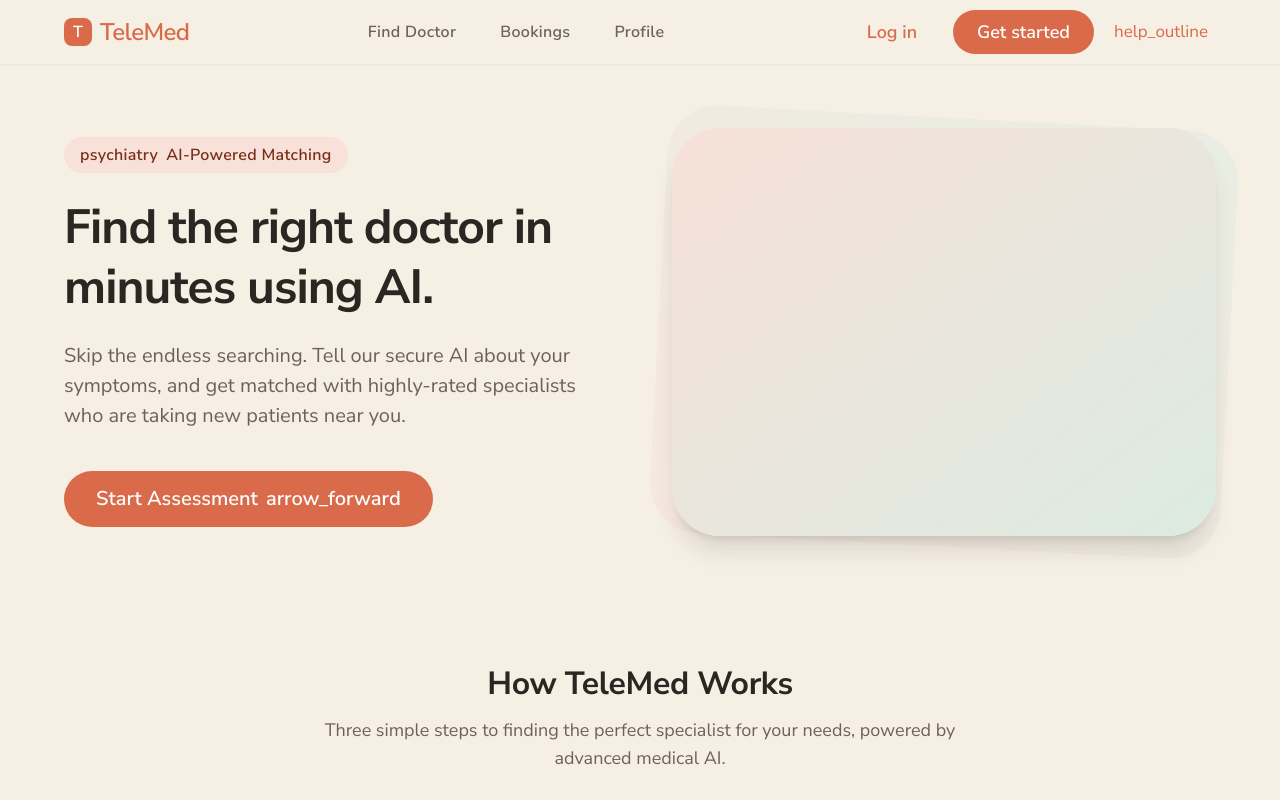
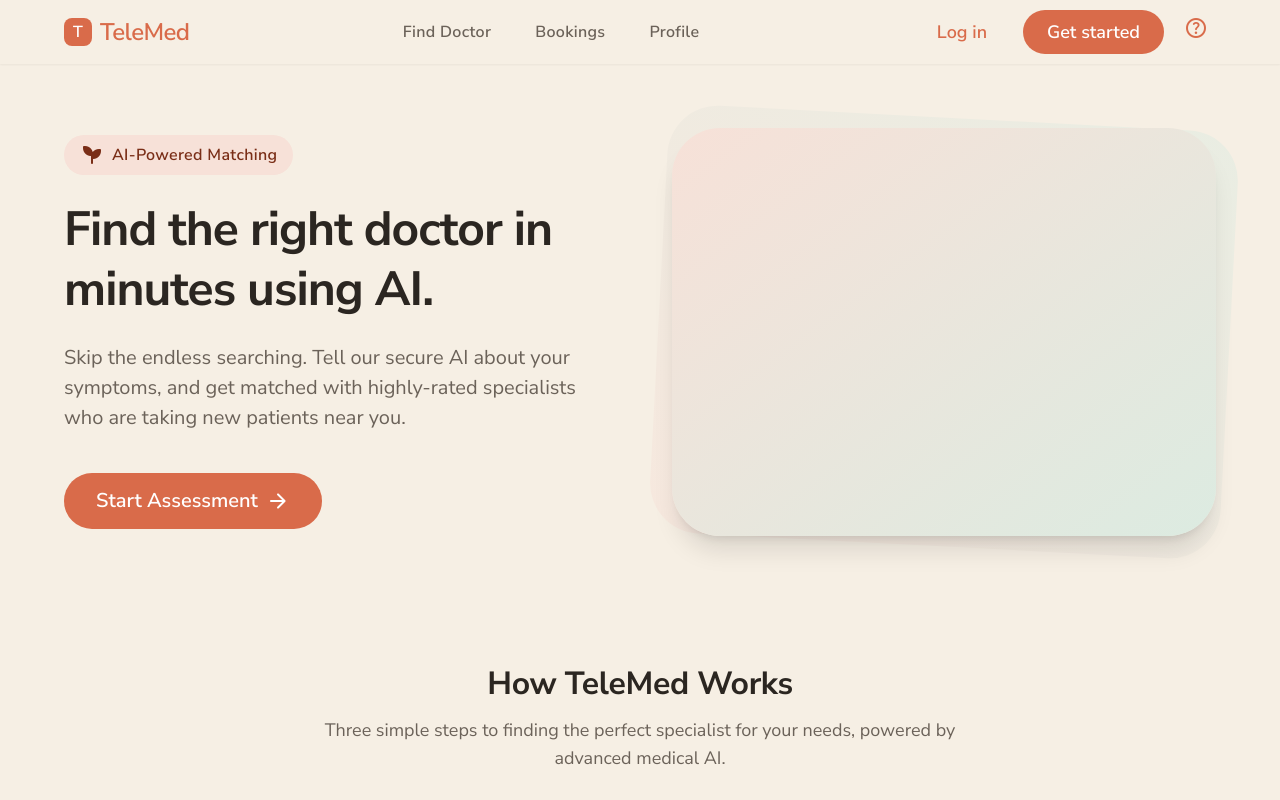
Before and after one commit to scienceshephard/medilink-frontend, a Next.js app: page / in a window 1280 px wide. Shown: the top 800 px of the page. Built offline with nearby package versions, Linux system fonts and the light colour scheme; no server answers.

Commit message:
feat(design): use Material Symbols Rounded
Co-Authored-By: Claude Opus 4.8 <noreply@anthropic.com>

```diff
--- a/src/components/ui/Icon.tsx
+++ b/src/components/ui/Icon.tsx
@@ -1,6 +1,6 @@
 import { cn } from "./cn";
 
-// Renders a Material Symbols Outlined glyph. `name` is the ligature
+// Renders a Material Symbols Rounded glyph. `name` is the ligature
 // (e.g. "notifications", "calendar_today"). `fill` renders the filled variant.
 export function Icon({
   name,
@@ -14,7 +14,7 @@ export function Icon({
   return (
     <span
       aria-hidden="true"
-      className={cn("material-symbols-outlined select-none leading-none", fill && "icon-fill", className)}
+      className={cn("material-symbols-rounded select-none leading-none", fill && "icon-fill", className)}
     >
       {name}
     </span>
```
